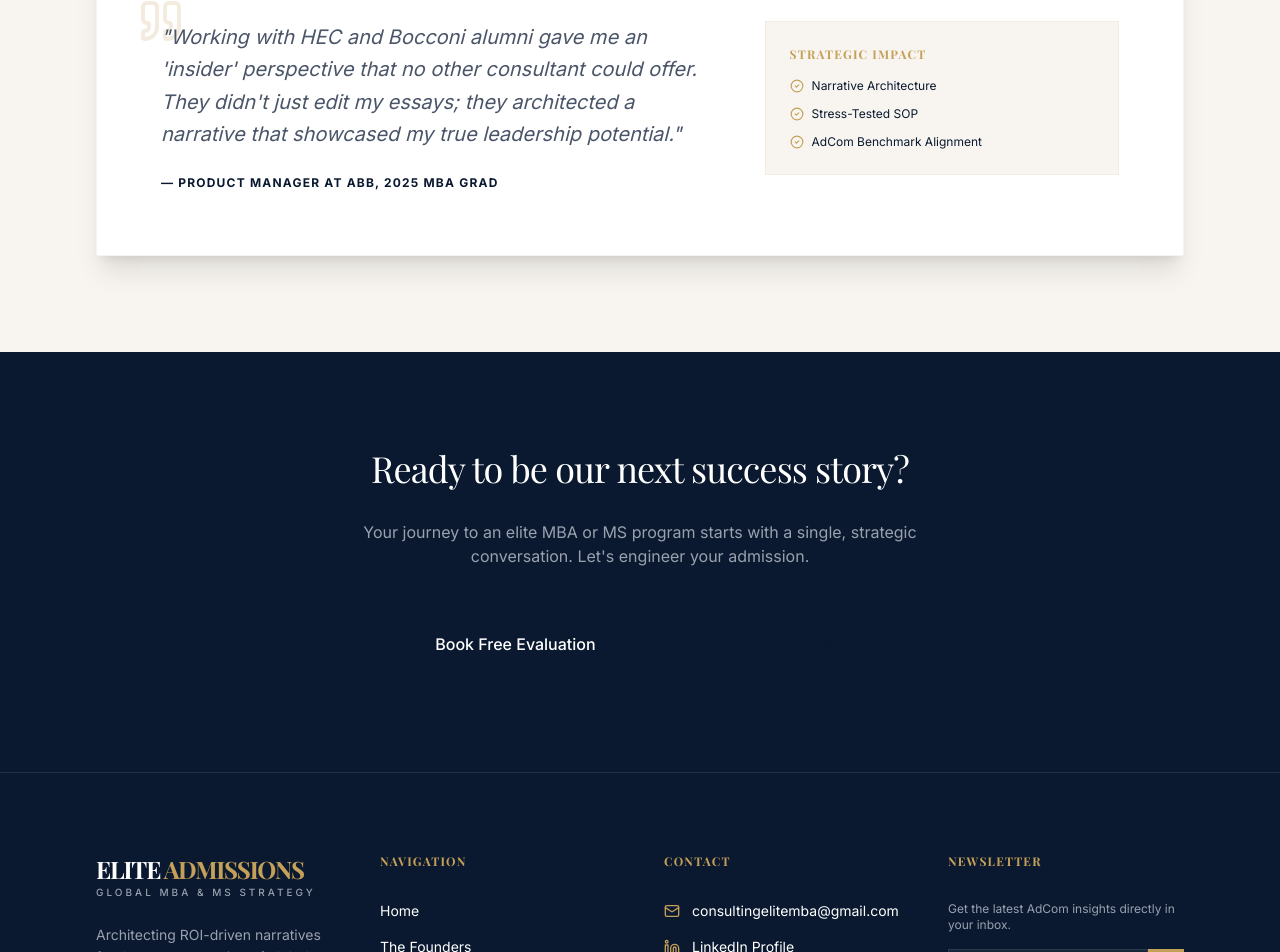
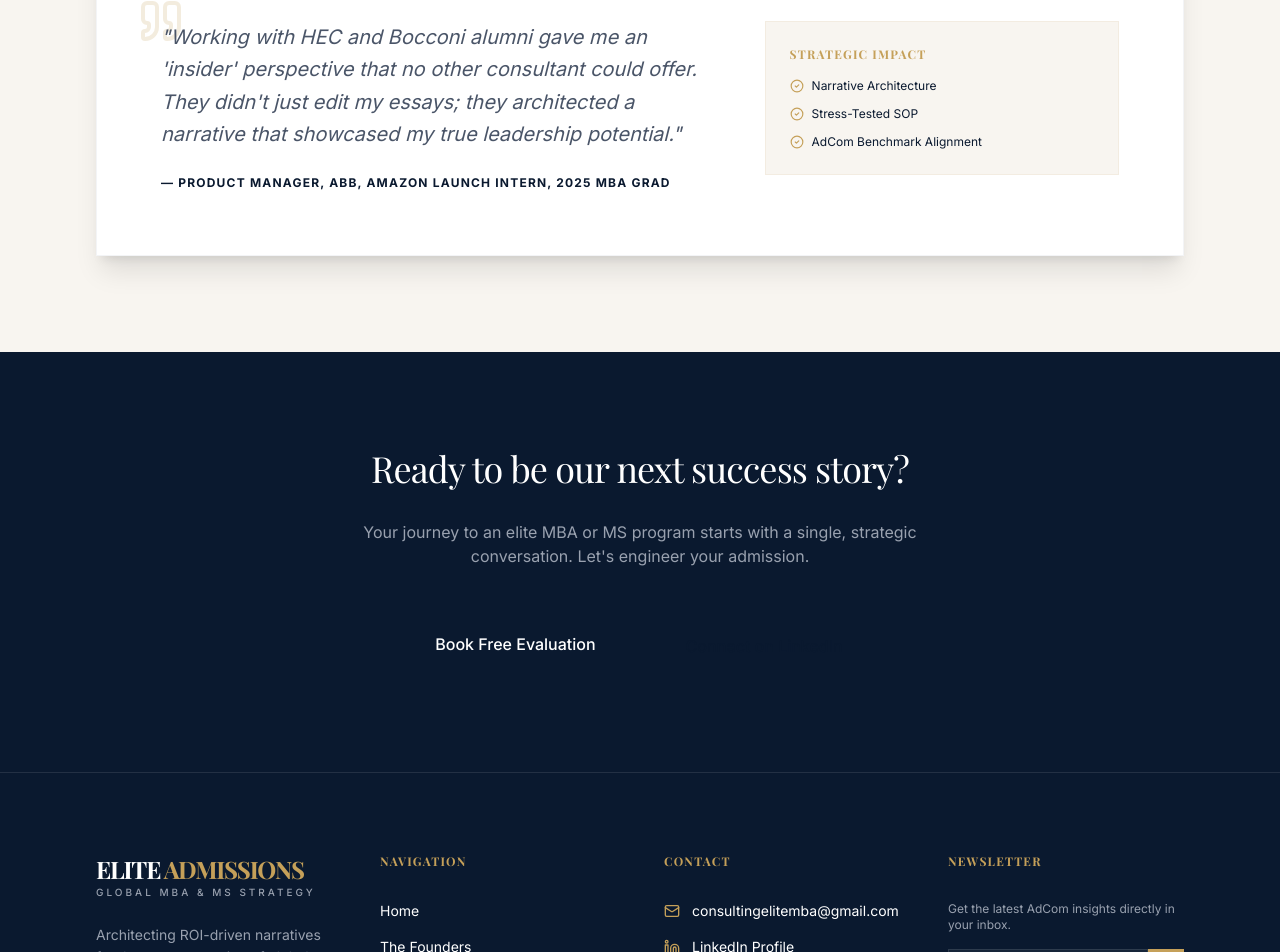
Before and after one commit to Neenu2395/consulting_v1, a React (Vite) app: page /success-stories in a window 1280 px wide. Shown: the part 1830-2782 px from the top of the page. Built offline with nearby package versions, Linux system fonts and the light colour scheme; a web font is replaced by a local one.

Commit message:
Update SuccessStories.tsx

```diff
--- a/src/pages/SuccessStories.tsx
+++ b/src/pages/SuccessStories.tsx
@@ -23,7 +23,7 @@ export function SuccessStories() {
       program: 'MBA',
       result: 'Admitted',
       quote: "Working with HEC and Bocconi alumni gave me an 'insider' perspective that no other consultant could offer. They didn't just edit my essays; they architected a narrative that showcased my true leadership potential.",
-      candidate: "Product manager at ABB, 2025 MBA Grad"
+      candidate: "Product manager, ABB, Amazon Launch intern, 2025 MBA Grad"
     }
   ];
 
```
